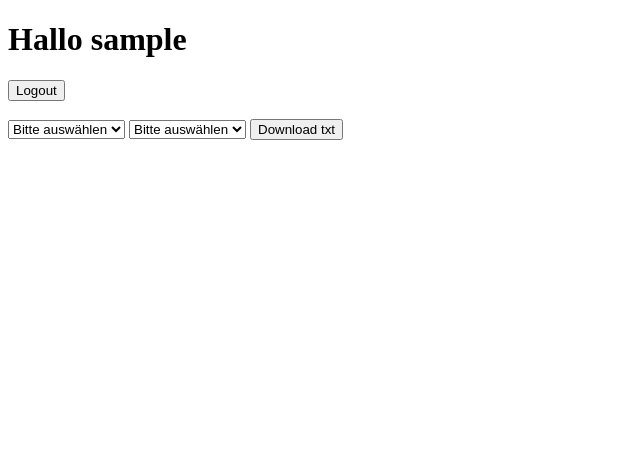
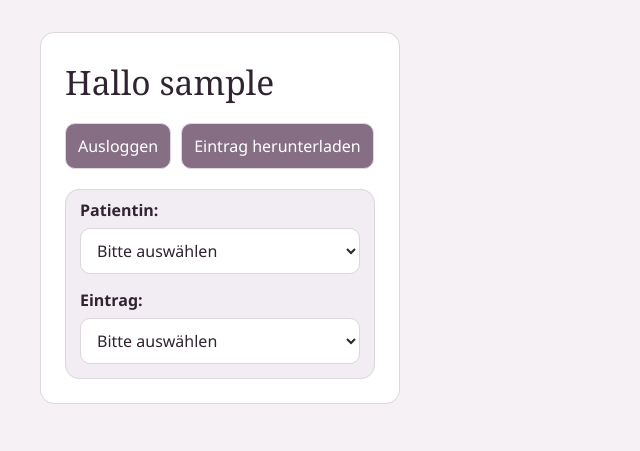
Before and after one commit to michelzwahr/patient-intake-system, a Flask app: page /dashboard in a window 1280 px wide. Shown: the top 451 px of the page, without its empty margins (0-640 px from the left). Run offline with Flask 3, Linux system fonts and the light colour scheme; the visitor is signed in with stand-in values (Sample User, id 1); data that the repository does not hold is empty.

Commit message:
style: main css file

```diff
--- a/app.py
+++ b/app.py
@@ -1,7 +1,6 @@
 from flask import Flask, render_template, request, jsonify, redirect, session, abort, send_file
 from werkzeug.security import check_password_hash, generate_password_hash
 import data_handler as dh
-from pathlib import Path
 
 def create_app():
 
--- /dev/null
+++ b/static/css/app.css
@@ -0,0 +1,323 @@
+/*:root {
+    --bg: #f5f5f1;
+    --surface: #ffffff;
+    --border: #d8ddd6;
+    --text: #24302b;
+    --muted: #5f6b65;
+    --primary: #6f8678;
+    --primary-dark: #5b6f62;
+    --soft: #eef2ed;
+}*/
+:root {
+    --bg: #f5f1f5;
+    --surface: #ffffff;
+    --border: #ddd6dd;
+    --text: #2f2430;
+    --muted: #6b5f6b;
+    --primary: #866f85;
+    --primary-dark: #6d5b6f;
+    --soft: #f1edf2;
+}
+
+* {
+    box-sizing: border-box;
+}
+
+body {
+    margin: 0;
+    padding: 32px 16px 48px;
+    background: var(--bg);
+    color: var(--text);
+    font-family: "Segoe UI", Arial, sans-serif;
+    line-height: 1.5;
+}
+
+body > div[id],
+body > form,
+#patient-info {
+    width: min(100%, 780px);
+    margin: 0 auto;
+    padding: 24px;
+    border: 1px solid var(--border);
+    border-radius: 14px;
+    background: var(--surface);
+}
+
+h1,
+h2 {
+    margin: 0 0 16px;
+    color: var(--text);
+    font-family: Georgia, serif;
+    font-weight: 500;
+}
+
+h1 {
+    font-size: 2.1rem;
+}
+
+h2 {
+    font-size: 1.45rem;
+}
+
+p {
+    margin: 0 0 14px;
+    color: var(--muted);
+}
+
+label {
+    display: block;
+    margin-bottom: 6px;
+    color: var(--text);
+    font-weight: 600;
+}
+
+input,
+textarea,
+select,
+button {
+    width: 100%;
+    min-height: 42px;
+    padding: 10px 12px;
+    border: 1px solid var(--border);
+    border-radius: 10px;
+    font: inherit;
+}
+
+input,
+textarea,
+select {
+    background: var(--surface);
+    color: var(--text);
+}
+
+textarea {
+    min-height: 110px;
+    resize: vertical;
+}
+
+input:focus,
+textarea:focus,
+select:focus {
+    border-color: var(--primary);
+    outline: none;
+}
+
+button {
+    width: auto;
+    background: var(--primary);
+    color: #fff;
+    cursor: pointer;
+}
+
+button:hover {
+    background: var(--primary-dark);
+    border-color: var(--primary-dark);
+}
+
+hr {
+    margin: 24px 0 20px;
+    border: 0;
+    border-top: 1px solid var(--border);
+}
+
+details {
+    margin-bottom: 12px;
+    border: 1px solid var(--border);
+    border-radius: 12px;
+    background: #fafaf8;
+}
+
+summary {
+    padding: 12px 14px;
+    cursor: pointer;
+    font-weight: 600;
+    color: var(--text);
+}
+
+details p,
+details ul {
+    margin: 0;
+    padding: 0 14px 12px;
+}
+
+ul {
+    margin: 0;
+    padding-left: 30px;
+    color: var(--muted);
+}
+
+li {
+    margin-bottom: 8px;
+}
+
+p:has(button) {
+    display: flex;
+    flex-wrap: wrap;
+    gap: 10px;
+    margin-bottom: 0;
+}
+
+button[onclick="back()"] {
+    background: #fff;
+    color: var(--primary-dark);
+}
+
+input[type="radio"] {
+    width: auto;
+    min-height: auto;
+    margin-right: 6px;
+    padding: 0;
+    accent-color: var(--primary);
+}
+
+p label:has(input[type="radio"]) {
+    display: inline-flex;
+    align-items: center;
+    margin-right: 18px;
+    margin-bottom: 8px;
+    font-weight: 500;
+}
+
+#contraception-list,
+#medication-list {
+    display: grid;
+    gap: 12px;
+    margin: 16px 0;
+}
+
+/*.section,
+#contraception-list,
+#medication-list,*/
+#acute_symptoms_div,
+#disease_div,
+#gen_op_div,
+#gyn_op_div,
+#births_div,
+#miscarriage_div,
+#child_desire_div,
+#pregnancy_div,
+#allergy_div,
+#personal_matter_div,
+#period_regulary_div {
+    padding: 14px;
+    border: 1px solid var(--border);
+    border-radius: 12px;
+    background: var(--soft);
+}
+
+.contraception-row,
+.medication-row {
+    display: grid;
+    grid-template-columns: 1.5fr 1fr 1fr auto;
+    gap: 10px;
+    align-items: center;
+    background-color: var(--soft);
+    border: 1px solid var(--border);
+    border-radius: 12px;
+    padding: 14px;
+}
+
+#patient-info {
+    margin-top: 24px;
+}
+
+#patient-info:empty {
+    display: none;
+}
+
+#patient-info > p:first-child {
+    margin-bottom: 16px;
+    font-size: 1.05rem;
+    font-weight: 600;
+    color: var(--text);
+}
+
+body:has(#login_form) {
+    display: grid;
+    min-height: 100vh;
+    place-items: center;
+    padding: 24px 16px;
+}
+
+#login_form {
+    width: min(100%, 420px);
+    background-color: var(--soft);
+}
+
+#login_form input {
+    margin-bottom: 12px;
+}
+
+#login_form button {
+    width: 100%;
+}
+#login_label {
+    padding-left: 2px;
+}
+
+.dashboard-shell {
+    display: grid;
+    grid-template-columns: minmax(280px, 360px) minmax(0, 1fr);
+    gap: 24px;
+    max-width: 1200px;
+    margin-left: 24px;
+    margin-right: auto;
+    align-items: start;
+}
+
+.dashboard-main {
+    padding: 24px;
+    border: 1px solid var(--border);
+    border-radius: 14px;
+    background: var(--surface);
+}
+
+.dashboard-actions {
+    display: flex;
+    flex-wrap: wrap;
+    gap: 10px;
+    margin-bottom: 20px;
+}
+
+.dashboard-controls {
+    background: var(--soft);
+    padding-left: 14px;
+    padding-right: 14px;
+    padding-top: 8px;
+    border: 1px solid var(--border);
+    border-radius: 14px;
+}
+
+.dashboard-controls select {
+    margin-bottom: 14px;
+}
+
+.dashboard-shell #patient-info {
+    width: 100%;
+    margin-top: 0;
+}
+
+@media (max-width: 700px) {
+    body {
+        padding: 20px 12px 32px;
+    }
+
+    body > div[id],
+    body > form,
+    #patient-info {
+        padding: 20px 18px;
+    }
+
+    .contraception-row,
+    .medication-row {
+        grid-template-columns: 1fr;
+    }
+
+    .dashboard-shell {
+        grid-template-columns: 1fr;
+    }
+
+    button {
+        width: 100%;
+    }
+}
--- a/static/js/Dashboard.js
+++ b/static/js/Dashboard.js
@@ -8,6 +8,10 @@ const contraceptionTemplate = document.getElementById("contraception-template");
 const selectionTemplate = document.getElementById("selection-template");
 
 let currentFormsData = [];
+
+function logout(){
+    window.location.href = `/logout`;
+}
 
 function download_file(){
     const selectedForm = formsSelect.value;
@@ -35,6 +39,7 @@ function formatConditionalValue(flag, details, yesText = "Ja", noText = "Nein")
 }
 
 function renderPatientForm(dataSet) {
+    patientInfo.style.display = "block";
     patientInfo.innerHTML = "";
 
     if (!dataSet) {
--- a/templates/Dashboard.html
+++ b/templates/Dashboard.html
@@ -4,21 +4,22 @@
     <meta charset="UTF-8">
     <meta name="viewport" content="width=device-width, initial-scale=1.0">
 
-
+    <link rel="stylesheet" href="/static/css/app.css">
 
     <title>Dashboard</title>
 </head>
 <body>
+    <div class="dashboard-shell">
+        <div class="dashboard-main">
             <h1>Hallo {{ username }}</h1>
-    <form action="/logout" method="POST">
-        <button type="submit">
-            Logout
-        </button>
-    </form>
+            <div class="dashboard-actions">
+                <button onclick="logout()">Ausloggen</button>
+                <button onclick="download_file()">Eintrag herunterladen</button>
+            </div>
 
-    <br>
-
-    <select id="patient-select">
+            <div class="dashboard-controls">
+                <label for="patient-select">Patientin:</label>
+                <select id="patient-select" name="patient-select">
                     <option value="">Bitte auswählen</option>
 
                     {% for patient in patients %}
@@ -29,18 +30,18 @@
                 </select>
                 <p id="filepath" style="display: none;"></p>
 
-
-
+                <label for="forms">Eintrag:</label>
                 <select name="Formulare" id="forms">
                     <option value="">Bitte auswählen</option>
                 </select>
+            </div>
+        </div>
 
-    <button onclick="download_file()">Download txt</button>
+        <div id="patient-info" style="display: none;">
+        </div>
+    </div>
 
-    <div id="patient-info">
-    </div>
     <template id="patient-template">
-
         <p>Patientin: <span class="name">Mia Mustermann</span></p>
         <details>
             <summary>Persönliche Daten</summary>
@@ -71,20 +72,17 @@
 
         <details open>
             <summary>Geburten</summary>
-            <p>Anzahl: <span class="births_nb">1</span>
+            <p>Anzahl: <span class="births_nb">1</span></p>
             <p class="births">Wann: <span class="births_time">2020</span></p>
             <p class="births">Komplikationen: <span class="births_complications">Nein</span></p>
-            </p>
             <p>Fehlgeburten: <span class="miscarriage">Nein</span></p>
             <p>Kinderwunsch: <span class="child_desire">Nein</span></p>
             <p>Schwangerschaft: <span class="pregnancy">Nein</span></p>
         </details>
 
         <details open>
-            <summary>Medikamnte und Allergien</summary>
-
+            <summary>Medikamente und Allergien</summary>
             <ul class="medication-list"></ul>
-
             <p>Allergien: <span class="allergies">Nein</span></p>
         </details>
 
@@ -102,25 +100,18 @@
         </details>
     </template>
 
-
     <template id="medication-template">
-
         <li>Medikament: <span class="med_name"></span> | Dosis: <span class="med_dose"></span> | Seit: <span class="med_since"></span></li>
-
     </template>
 
     <template id="contraception-template">
-
         <li><span class="con_method"></span> (<span class="con_from"></span> - <span class="con_to"></span>)</li>
-
     </template>
 
     <template id="selection-template">
         <option></option>
     </template>
 
-
-
     <script src="/static/js/Dashboard.js"></script>
 </body>
 </html>
```
Also changed, not shown: static/js/test_formular.js (deleted, +0 -44 lines), templates/Fragebogen_allgemein.html (+15 -13 lines), templates/login.html (+9 -9 lines), templates/pdf_template.html (deleted, +0 -41 lines), templates/test_formular.html (deleted, +0 -46 lines). Lines whose indentation alone changed are shown as unchanged.
